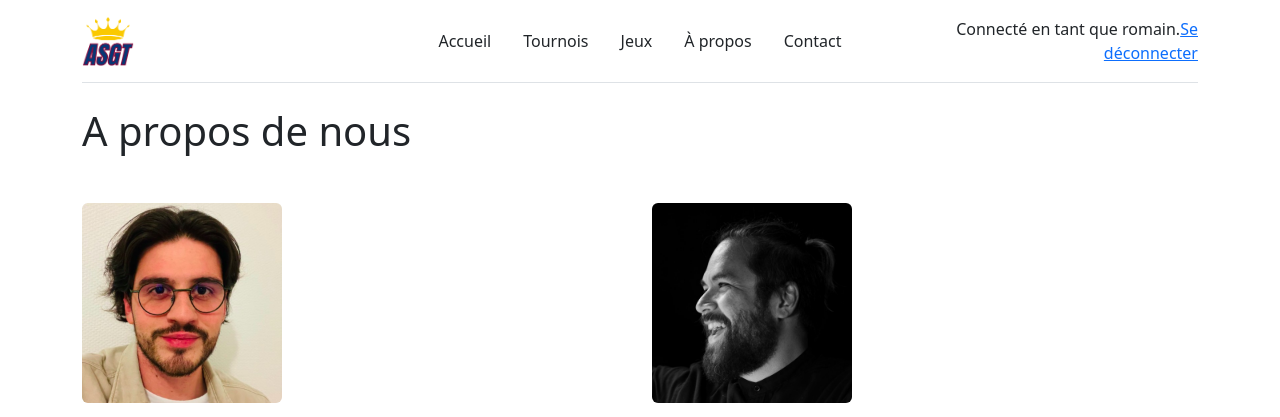
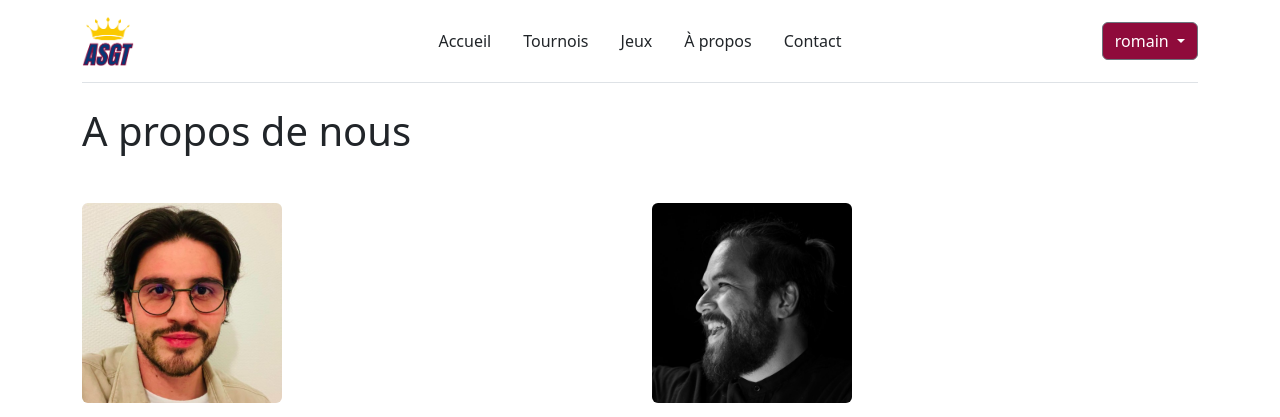
Before and after one commit to Rbrogniez/ASGT, a Django app: page /a-propos/ in a window 1280 px wide. Shown: the top 417 px of the page. Run offline with Django 4.2, Linux system fonts and the light colour scheme; a user stored in the database is signed in.

Commit message:
adding rollign menu for user and disconnect

```diff
--- a/ASGT/tournaments/static/tournaments/styles.css
+++ b/ASGT/tournaments/static/tournaments/styles.css
@@ -137,3 +137,12 @@
 .btn-link-underline:hover{
     color: white !important;
 }
+
+.btn-outline-secondary{
+    background-color: #8f0b3b;
+    color : white !important;
+}
+
+.btn-outline-secondary:hover{
+    background-color: #073674;
+}
--- a/ASGT/tournaments/templates/tournaments/base.html
+++ b/ASGT/tournaments/templates/tournaments/base.html
@@ -33,9 +33,15 @@
 
                 <div class="col-md-3 text-end">
                     {% if user.is_authenticated %}
-                    <div>
-                        <p class="m-0">Connecté en tant que {{ request.user }}.<a href="{% url 'logout' %}">Se déconnecter</a></p>
-                    </div>
+                    <div class="dropdown">
+                        <a class="btn btn-outline-secondary dropdown-toggle" href="#" role="button" id="dropdownMenuLink" data-bs-toggle="dropdown" aria-expanded="false">
+                          <i class="bi bi-person-fill"></i> {{ request.user.username }}
+                        </a>
+
+                        <ul class="dropdown-menu" aria-labelledby="dropdownMenuLink">
+                          <li><a class="dropdown-item" href="{% url 'logout' %}"><i class="bi bi-box-arrow-right"></i> Se déconnecter</a></li>
+                        </ul>
+                      </div>
                     {% else %}
                     <button type="button" class="btn btn-link-connect me-2"><a class="btn-link-underline" href="{% url 'login' %}">Se connecter</a></button>
                     <button type="button" class="btn btn-primary"><a class="btn-link" href="{% url 'signup' %}">S'inscrire</a></button>
```
Also changed, not shown: ASGT/db.sqlite3.
